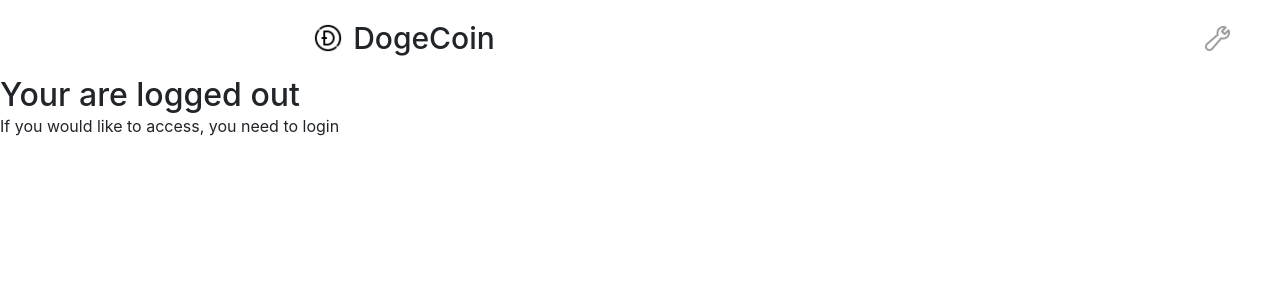
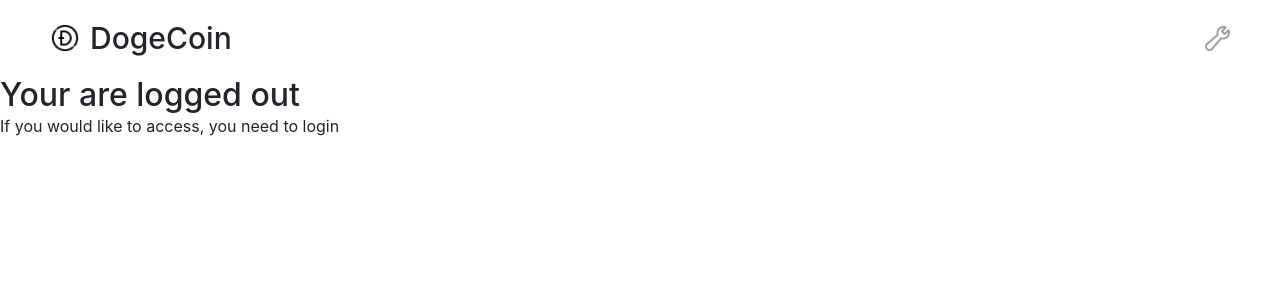
Before and after one commit to jorgeHerrando/DogeWallet, a Next.js app in the folder client/: page /dashboard in a window 1280 px wide. Shown: the top 300 px of the page. Built offline with nearby package versions, Linux system fonts and the light colour scheme.

Commit message:
header fix

```diff
--- a/client/components/Header/Header.module.css
+++ b/client/components/Header/Header.module.css
@@ -15,6 +15,10 @@
   display: flex;
   justify-content: center;
   align-items: center;
+  flex-grow: 1;
+}
+.titleContainerNotLogged {
+  justify-content: flex-start;
 }
 .titleContainer h1 {
   font-size: 30px;
--- a/client/components/Header/index.js
+++ b/client/components/Header/index.js
@@ -23,7 +23,11 @@ export default function Header({ logged, handleLogout }) {
           </div>
         )}
 
-        <div className={headerStyles.titleContainer}>
+        <div
+          className={`${headerStyles.titleContainer} ${
+            !logged ? headerStyles.titleContainerNotLogged : ""
+          }`}
+        >
           <div className={headerStyles.dogeCoinIcon}>
             <img src="/img/icons/dogecoin.png" alt="dogecoin" />
           </div>
```
